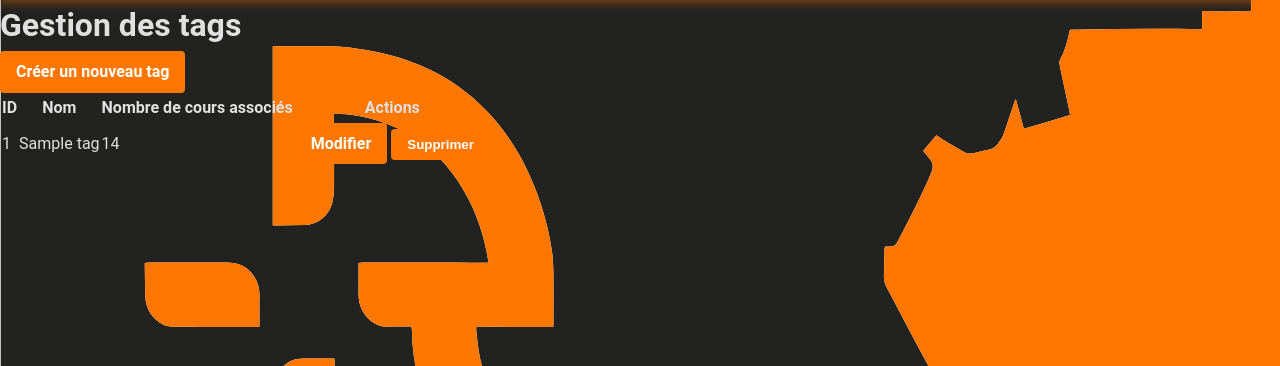
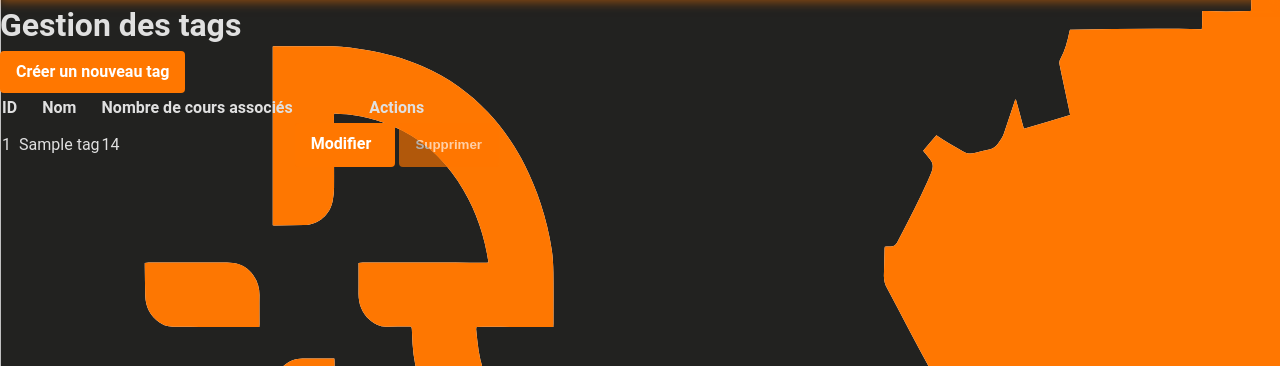
Before and after one commit to Litybe/quizz_project2, a Symfony app: template templates/admin/tag/index.html.twig in a window 1280 px wide. Shown: the part 102-468 px from the top of the page. Run offline with Twig, Linux system fonts and the light colour scheme; the template is opened without the code that fills it: most values are stand-ins (such as "Sample title", 1, 10 or a date in 2020); some libraries are stand-ins or nearby versions.

Commit message:
update size button

```diff
--- a/src/Form/TagForm.php
+++ b/src/Form/TagForm.php
@@ -23,7 +23,7 @@
             ])
             ->add('save', SubmitType::class, [
                 'label' => 'Enregistrer',
-                'attr' => ['class' => 'btn btn-primary mt-3']
+                'attr' => ['class' => 'btn btn-primary mt-3 equal-width-btn']
             ]);
     }
 
--- a/src/Form/UserProfileForm.php
+++ b/src/Form/UserProfileForm.php
@@ -54,7 +54,7 @@
             ->add('save', SubmitType::class, [
                 'label' => 'Mettre à jour le profil',
                 'attr' => [
-                    'class' => 'btn btn-primary'
+                    'class' => 'btn btn-primary equal-width-btn'
                 ]
             ]);
     }
--- a/templates/admin/tag/index.html.twig
+++ b/templates/admin/tag/index.html.twig
@@ -42,18 +42,18 @@
                             <td>{{ tag.name }}</td>
                             <td>{{ tag.courses|length }}</td>
                             <td>
-                                <a href="{{ path('admin_tag_edit', {'id': tag.id}) }}" class="btn btn-sm btn-warning">
+                                <a href="{{ path('admin_tag_edit', {'id': tag.id}) }}" class="btn btn-sm btn-warning equal-width-btn">
                                     <i class="fas fa-edit"></i> Modifier
                                 </a>
                                 {% if tag.courses|length == 0 %}
                                     <form action="{{ path('admin_tag_delete', {'id': tag.id}) }}" method="post" style="display: inline-block;">
                                         <input type="hidden" name="_token" value="{{ csrf_token('delete' ~ tag.id) }}">
-                                        <button type="submit" class="btn btn-sm btn-danger" onclick="return confirm('Êtes-vous sûr de vouloir supprimer ce tag ?')">
+                                        <button type="submit" class="btn btn-sm btn-danger equal-width-btn" onclick="return confirm('Êtes-vous sûr de vouloir supprimer ce tag ?')">
                                             <i class="fas fa-trash"></i> Supprimer
                                         </button>
                                     </form>
                                 {% else %}
-                                    <button class="btn btn-sm btn-danger disabled" title="Ce tag est utilisé par {{ tag.courses|length }} cours">
+                                    <button class="btn btn-sm btn-danger disabled equal-width-btn" title="Ce tag est utilisé par {{ tag.courses|length }} cours">
                                         <i class="fas fa-trash"></i> Supprimer
                                     </button>
                                 {% endif %}
@@ -69,13 +69,18 @@
             </div>
         {% endif %}
     </div>
-{% endblock %}
-
-{% block stylesheets %}
     <style>
         .disabled {
             opacity: 0.65;
             cursor: not-allowed;
         }
+        .equal-width-btn {
+            min-width: 100px; /* Définissez la largeur minimale souhaitée pour les boutons */
+            min-height: 44px;
+        }
     </style>
 {% endblock %}
+
+{% block stylesheets %}
+
+{% endblock %}
```
Also changed, not shown: templates/admin/course/index.html.twig (+6 -2 lines), templates/admin/tag/edit.html.twig (+8 -1 lines), templates/admin/users/edit.html.twig (+7 -1 lines), templates/create_quizz/choose.html.twig (+6 -2 lines).
